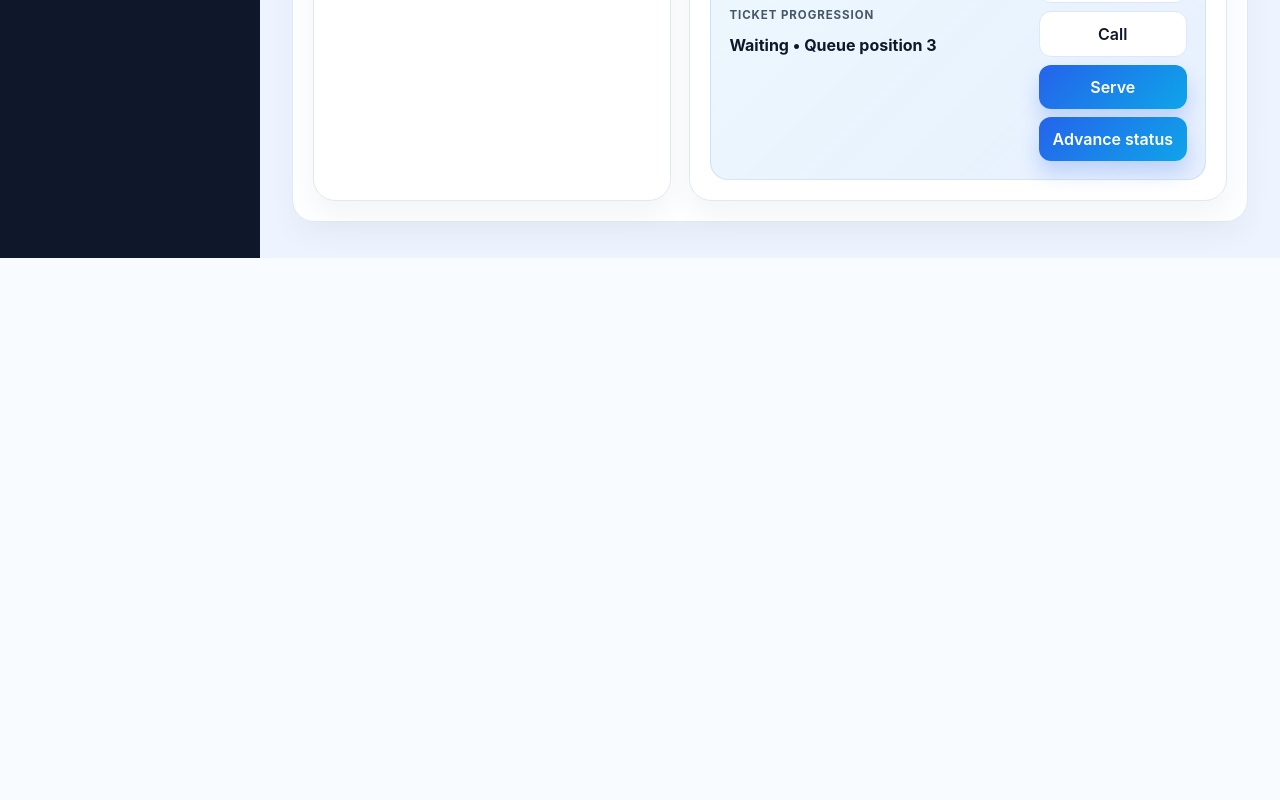
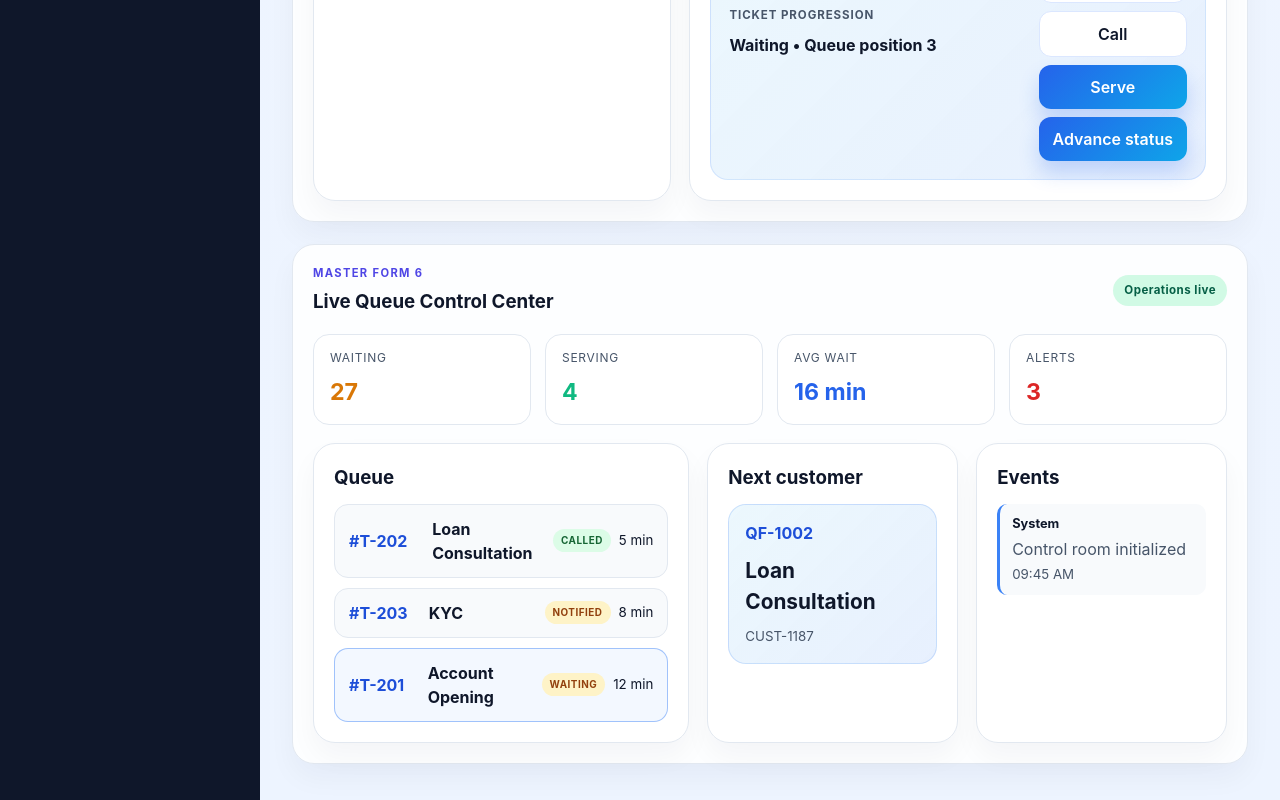
Before and after one commit to KANHAIYAKS108/QFlow, a React (Vite) app: page / in a window 1280 px wide. Shown: the part 5249-6049 px from the top of the page. Before the commit the page ends 5507 px from the top, so only its background shows below. Built offline with nearby package versions, Linux system fonts and the light colour scheme.

Commit message:
Add live control center scaffold

```diff
--- a/src/App.css
+++ b/src/App.css
@@ -1003,6 +1003,157 @@ textarea:focus {
   margin-top: 22px;
 }
 
+.control-center {
+  margin-top: 22px;
+}
+
+.live-queue-stats {
+  display: grid;
+  grid-template-columns: repeat(4, minmax(0, 1fr));
+  gap: 14px;
+  margin: 18px 0;
+}
+
+.live-stat {
+  background: white;
+  border: 1px solid #e2e8f0;
+  border-radius: 16px;
+  padding: 14px 16px;
+  display: flex;
+  flex-direction: column;
+  gap: 8px;
+}
+
+.live-stat span {
+  color: #475569;
+  font-size: 0.75rem;
+  letter-spacing: 0.06em;
+  text-transform: uppercase;
+}
+
+.live-stat strong {
+  font-size: 1.45rem;
+  color: #0f172a;
+}
+
+.live-stat.amber strong { color: #d97706; }
+.live-stat.green strong { color: #10b981; }
+.live-stat.blue strong { color: #2563eb; }
+.live-stat.red strong { color: #dc2626; }
+
+.control-grid {
+  display: grid;
+  grid-template-columns: 1.2fr 0.8fr 0.8fr;
+  gap: 18px;
+}
+
+.queue-list {
+  display: flex;
+  flex-direction: column;
+  gap: 10px;
+}
+
+.queue-item {
+  width: 100%;
+  background: #f8fafc;
+  border: 1px solid #e2e8f0;
+  border-radius: 14px;
+  padding: 12px 14px;
+  display: grid;
+  grid-template-columns: 1fr 1.5fr auto auto;
+  gap: 8px;
+  align-items: center;
+  text-align: left;
+  color: #0f172a;
+}
+
+.queue-item.selected {
+  border-color: rgba(59, 130, 246, 0.45);
+  background: rgba(59, 130, 246, 0.06);
+}
+
+.queue-code {
+  font-weight: 700;
+  color: #1d4ed8;
+}
+
+.queue-status {
+  display: inline-flex;
+  justify-content: center;
+  padding: 4px 8px;
+  border-radius: 999px;
+  font-size: 0.62rem;
+  text-transform: uppercase;
+  letter-spacing: 0.05em;
+  font-weight: 700;
+}
+
+.queue-status.waiting,
+.queue-status.notified {
+  background: #fef3c7;
+  color: #92400e;
+}
+
+.queue-status.called,
+.queue-status.serving,
+.queue-status.completed {
+  background: #dcfce7;
+  color: #166534;
+}
+
+.queue-status.skipped,
+.queue-status.cancelled,
+.queue-status.no-show,
+.queue-status.transferred {
+  background: #fee2e2;
+  color: #b91c1c;
+}
+
+.next-ticket {
+  display: flex;
+  flex-direction: column;
+  gap: 10px;
+  padding: 16px;
+  background: linear-gradient(135deg, rgba(14, 165, 233, 0.08), rgba(59, 130, 246, 0.12));
+  border: 1px solid rgba(59, 130, 246, 0.2);
+  border-radius: 18px;
+}
+
+.next-ticket strong {
+  font-size: 1.3rem;
+  color: #0f172a;
+}
+
+.next-ticket small {
+  color: #475569;
+}
+
+.event-list {
+  display: flex;
+  flex-direction: column;
+  gap: 10px;
+}
+
+.event-item {
+  border-left: 3px solid #3b82f6;
+  background: #f8fafc;
+  border-radius: 10px;
+  padding: 10px 12px;
+  display: flex;
+  flex-direction: column;
+  gap: 4px;
+}
+
+.event-item strong {
+  font-size: 0.8rem;
+  color: #0f172a;
+}
+
+.event-item span,
+.event-item small {
+  color: #475569;
+}
+
 .ticket-panel .appointment-status.waiting {
   background: #fef3c7;
   color: #92400e;
--- a/src/App.jsx
+++ b/src/App.jsx
@@ -244,6 +244,13 @@ const queueSignals = [
   { label: 'No-shows', value: '1', tone: 'red' },
 ]
 
+const liveQueueStats = [
+  { label: 'Waiting', value: '27', tone: 'amber' },
+  { label: 'Serving', value: '4', tone: 'green' },
+  { label: 'Avg wait', value: '16 min', tone: 'blue' },
+  { label: 'Alerts', value: '3', tone: 'red' },
+]
+
 function App() {
   const [staff, setStaff] = useState(initialStaff)
   const [counters, setCounters] = useState(initialCounters)
@@ -255,6 +262,9 @@ function App() {
   const [staffFilter, setStaffFilter] = useState('All')
   const [appointmentFilter, setAppointmentFilter] = useState('All')
   const [ticketFilter, setTicketFilter] = useState('All')
+  const [queueEvents, setQueueEvents] = useState([
+    { id: 1, action: 'System', detail: 'Control room initialized', time: '09:45 AM' },
+  ])
 
   const filteredStaff = useMemo(
     () =>
@@ -399,6 +409,19 @@ function App() {
   const selectedTicket = useMemo(
     () => tickets.find((ticket) => ticket.id === selectedTicketId) ?? tickets[0],
     [selectedTicketId, tickets],
+  )
+
+  const liveQueueList = useMemo(
+    () => [...tickets].sort((first, second) => first.queuePosition - second.queuePosition),
+    [tickets],
+  )
+
+  const nextCustomer = useMemo(
+    () =>
+      liveQueueList.find(
+        (ticket) => !['Completed', 'Cancelled', 'No-Show', 'Skipped'].includes(ticket.status),
+      ) ?? selectedTicket,
+    [liveQueueList, selectedTicket],
   )
 
   const updateSelectedTicket = (field, value) => {
@@ -1473,6 +1496,79 @@ function App() {
             </div>
           </div>
         </section>
+
+        <section className="control-center panel">
+          <div className="panel-header">
+            <div>
+              <p className="eyebrow">Master form 6</p>
+              <h3>Live Queue Control Center</h3>
+            </div>
+            <span className="tag success">Operations live</span>
+          </div>
+
+          <div className="live-queue-stats">
+            {liveQueueStats.map((stat) => (
+              <div key={stat.label} className={`live-stat ${stat.tone}`}>
+                <span>{stat.label}</span>
+                <strong>{stat.value}</strong>
+              </div>
+            ))}
+          </div>
+
+          <div className="control-grid">
+            <div className="panel control-list-panel">
+              <div className="panel-header compact-header">
+                <h3>Queue</h3>
+              </div>
+
+              <div className="queue-list">
+                {liveQueueList.map((ticket) => (
+                  <button
+                    key={ticket.id}
+                    type="button"
+                    className={`queue-item ${ticket.id === selectedTicket?.id ? 'selected' : ''}`}
+                    onClick={() => setSelectedTicketId(ticket.id)}
+                  >
+                    <span className="queue-code">#{ticket.ticketNumber}</span>
+                    <strong>{ticket.service}</strong>
+                    <span className={`queue-status ${ticket.status.toLowerCase().replace(/\s+/g, '-')}`}>
+                      {ticket.status}
+                    </span>
+                    <small>{ticket.estimatedWait}</small>
+                  </button>
+                ))}
+              </div>
+            </div>
+
+            <div className="panel control-next-panel">
+              <div className="panel-header compact-header">
+                <h3>Next customer</h3>
+              </div>
+
+              <div className="next-ticket">
+                <span className="queue-code">{nextCustomer.ticketId}</span>
+                <strong>{nextCustomer.service}</strong>
+                <small>{nextCustomer.customerId}</small>
+              </div>
+            </div>
+
+            <div className="panel control-events-panel">
+              <div className="panel-header compact-header">
+                <h3>Events</h3>
+              </div>
+
+              <div className="event-list">
+                {queueEvents.map((event) => (
+                  <div key={event.id} className="event-item">
+                    <strong>{event.action}</strong>
+                    <span>{event.detail}</span>
+                    <small>{event.time}</small>
+                  </div>
+                ))}
+              </div>
+            </div>
+          </div>
+        </section>
       </main>
     </div>
   )
```
